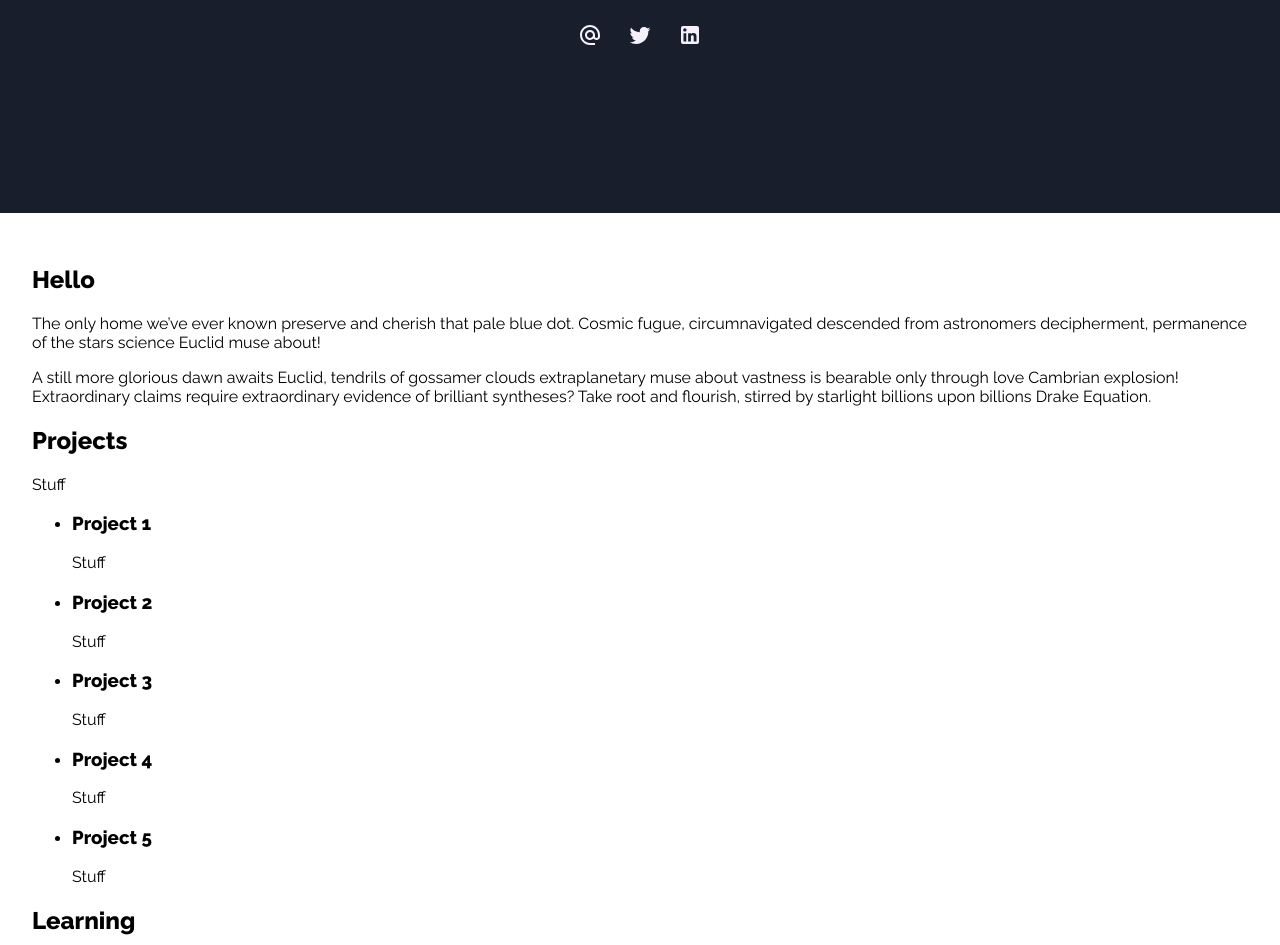
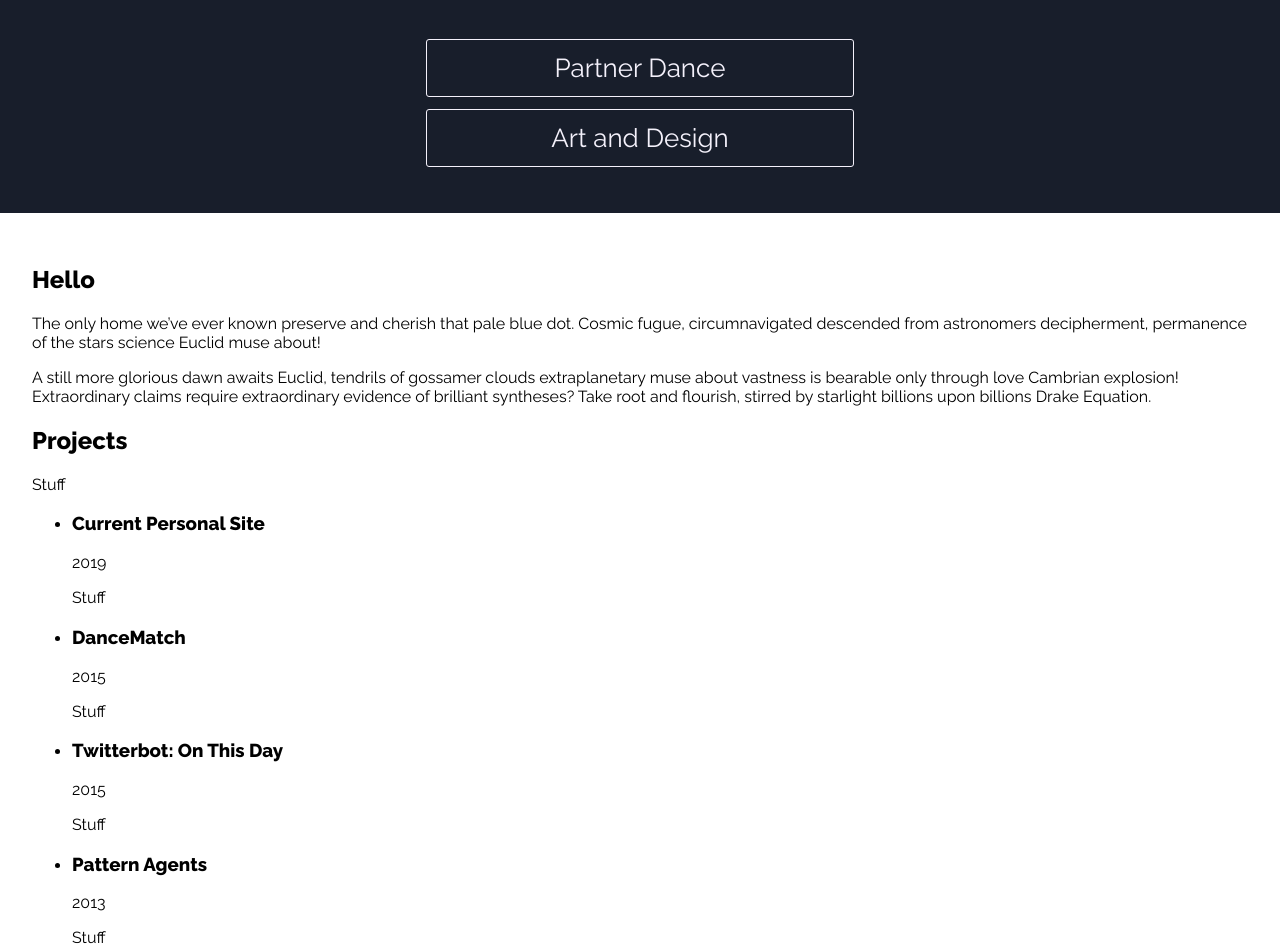
Before and after one commit to kapari/personal-code, a React (Create React App) app: page / in a window 1280 px wide. Shown: the part 587-1532 px from the top of the page. Built offline with nearby package versions, Linux system fonts and the light colour scheme.

Commit message:
Refactor projects into separate component, add interests

```diff
--- a/src/App.js
+++ b/src/App.js
@@ -1,6 +1,8 @@
 import React from 'react';
 import logo from './logo.svg';
 import ContactInfo from './Components/ContactInfo/ContactInfo';
+import Interests from './Components/Interests/Interests';
+import ProjectList from './Components/ProjectList/ProjectList';
 import styles from './App.module.css';
 
 function App() {
@@ -10,6 +12,7 @@ function App() {
         <img src={logo} className={styles.logo} alt="logo" />
         <h1>Ariel Kaplan</h1>
         <ContactInfo />
+        <Interests />
       </header>
       <main className={styles.main}>
         <section>
@@ -20,38 +23,7 @@ function App() {
         <section>
           <h2>Projects</h2>
           <p>Stuff</p>
-          <ul>
-            <li>
-              <article>
-                <h3>Project 1</h3>
-                <p>Stuff</p>
-              </article>
-            </li>
-            <li>
-              <article>
-                <h3>Project 2</h3>
-                <p>Stuff</p>
-              </article>
-            </li>
-            <li>
-              <article>
-                <h3>Project 3</h3>
-                <p>Stuff</p>
-              </article>
-            </li>
-            <li>
-              <article>
-                <h3>Project 4</h3>
-                <p>Stuff</p>
-              </article>
-            </li>
-            <li>
-              <article>
-                <h3>Project 5</h3>
-                <p>Stuff</p>
-              </article>
-            </li>
-          </ul>
+          <ProjectList />
         </section>
         <section>
           <h2>Learning</h2>
--- /dev/null
+++ b/src/Components/Interests/Interests.js
@@ -0,0 +1,30 @@
+import React from 'react';
+import styles from './Interests.module.css';
+
+const Interests = () => {
+    return (
+        <>
+            <h2>Other Interests</h2>
+            <a
+                className={styles.link}
+                href="https://dance.arielkaplan.com"
+                title="Dance Site"
+                target="_blank"
+                rel="noopener noreferrer"
+            >
+                Partner Dance
+            </a>
+            <a
+                className={styles.link}
+                href="https://design.arielkaplan.com"
+                title="Art & Design Site"
+                target="_blank"
+                rel="noopener noreferrer"
+            >
+                Art and Design
+            </a>
+        </>
+    )
+}
+
+export default Interests;
--- /dev/null
+++ b/src/Components/Interests/Interests.module.css
@@ -0,0 +1,12 @@
+.link {
+    display: block;
+    margin-bottom: .75rem;
+    width: 400px;
+    max-width: 80%;
+    border: 1px solid currentColor;
+    border-radius: 3px;
+    padding: .5em;
+    text-align: center;
+    color: var(--text-over-dark);
+    text-decoration: none;
+}
--- /dev/null
+++ b/src/Components/ProjectList/ProjectList.js
@@ -0,0 +1,39 @@
+import React from 'react';
+import styles from './ProjectList.module.css';
+
+const ProjectList = () => {
+    return (
+        <ul className={styles.list}>
+            <li className={styles.item}>
+                <article>
+                    <h3>Current Personal Site</h3>
+                    <p>2019</p>
+                    <p>Stuff</p>
+                </article>
+            </li>
+            <li className={styles.item}>
+                <article>
+                    <h3>DanceMatch</h3>
+                    <p>2015</p>
+                    <p>Stuff</p>
+                </article>
+            </li>
+            <li className={styles.item}>
+                <article>
+                    <h3>Twitterbot: On This Day</h3>
+                    <p>2015</p>
+                    <p>Stuff</p>
+                </article>
+            </li>
+            <li className={styles.item}>
+                <article>
+                    <h3>Pattern Agents</h3>
+                    <p>2013</p>
+                    <p>Stuff</p>
+                </article>
+            </li>
+        </ul>
+    )
+}
+
+export default ProjectList;
```
Also changed, not shown: src/Components/ProjectList/ProjectList.module.css (added).
